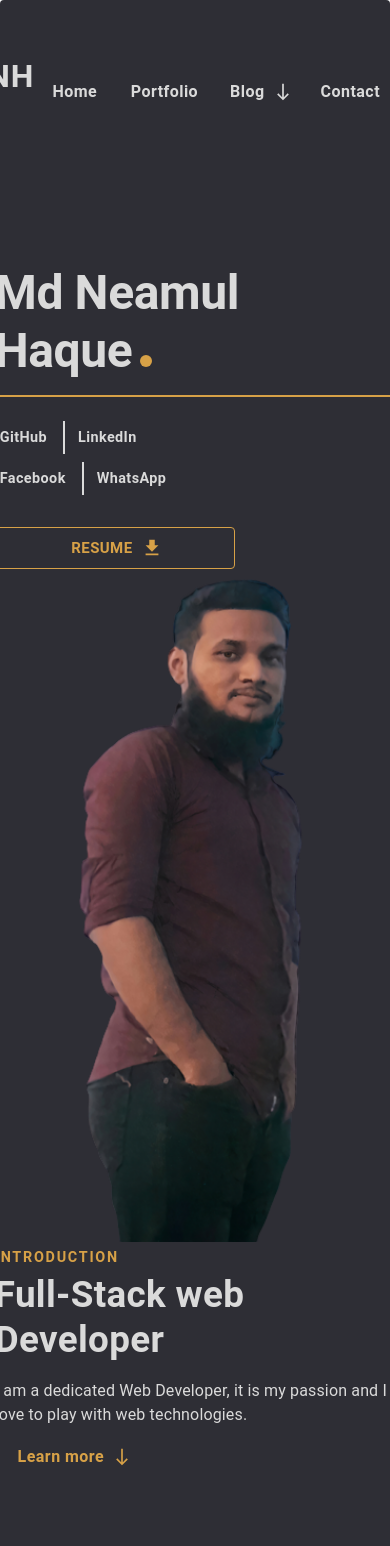
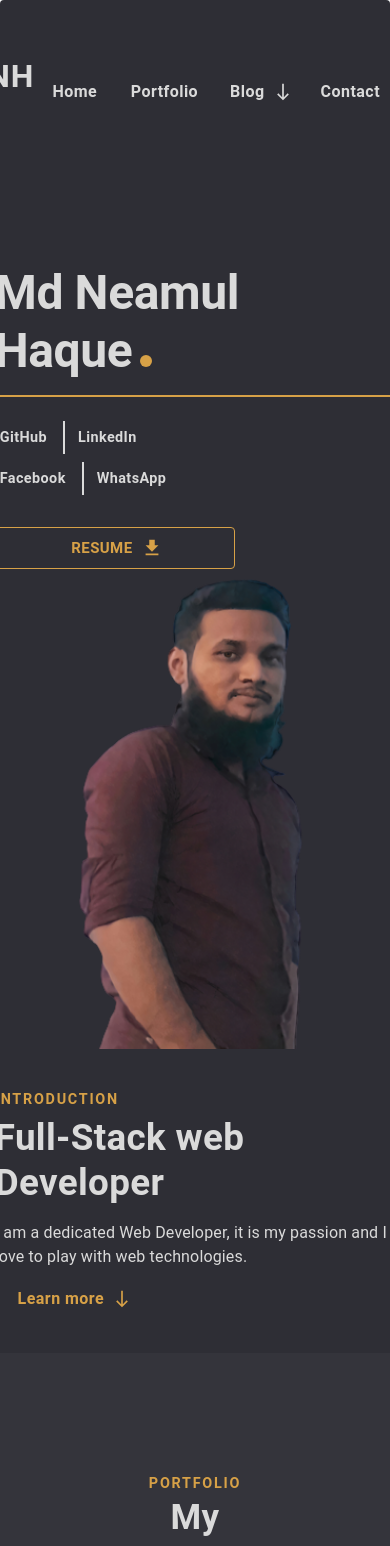
Before and after one commit to Neamul01/portfolio-second-nextjs, a Next.js app: page / in a window 390 px wide. Shown: the top 1546 px of the page. Built offline with nearby package versions, Linux system fonts and the light colour scheme.

Commit message:
introduction section responsive updated

```diff
--- a/components/Blogs/Blogs.tsx
+++ b/components/Blogs/Blogs.tsx
@@ -82,9 +82,7 @@ export const Blogs = () => {
                 }}
             >
                 <Box sx={{
-                    // height: 500,
                     width: "80%",
-                    // overflowY: 'scroll'
                 }}>
                     <ImageList
                         cols={3}
--- a/components/Introduction.tsx
+++ b/components/Introduction.tsx
@@ -1,4 +1,4 @@
-import { Button, Grid, Paper, Stack, Typography } from '@mui/material'
+import { Box, Button, Grid, Paper, Stack, Typography } from '@mui/material'
 import React from 'react'
 import SouthIcon from '@mui/icons-material/South';
 import DownloadIcon from '@mui/icons-material/Download';
@@ -8,7 +8,7 @@ import MyPhoto from 'public/my-pic.png'
 
 export default function Introduction() {
     return (
-        <Paper
+        <Box
             sx={{
                 backgroundColor: 'background.default',
                 backgroundImage: 'none',
@@ -16,6 +16,7 @@ export default function Introduction() {
                 justifyContent: 'center',
                 boxShadow: 'none',
                 overflow: 'hidden',
+                // maxHeight: '80vh',
                 md: {
                     maxHeight: '80vh',
                 },
@@ -27,8 +28,9 @@ export default function Introduction() {
                     backgroundImage: 'none',
                     backgroundColor: 'background.default',
                     boxShadow: 'none ',
-                    my: 6,
+                    mt: 6,
                     p: 4,
+                    pb: 0,
                     width: "75%",
                     flexWrap: 'wrap',
                     md: {
@@ -172,7 +174,7 @@ export default function Introduction() {
                 </Grid >
 
                 {/* picture section  */}
-                <Grid item xs={12} sm={12} md={4} sx={{ m: 'auto' }}>
+                <Grid item xs={12} sm={12} md={4} sx={{ m: 'auto', height: 480, overflow: 'hidden' }}>
                     <Image
                         width={500}
                         height={839}
@@ -185,27 +187,17 @@ export default function Introduction() {
                 <Grid item xs={12} sm={12} md={4}
                     sx={{
                         ml: 'auto',
-                        m: '0',
-                        // sm: {
-                        //     my: '6rem'
-                        // },
-                        // md: {
-                        //     my: '6rem'
-                        // },
-                        // lg: {
-                        //     my: '6rem'
-                        // }
+                        my: 5,
                     }}>
                     <Typography
                         sx={{
                             color: 'text.secondary',
                             textTransform: 'uppercase',
                             width: '100%',
-                            textAlign: 'left',
                             fontWeight: 'bold',
                             fontSize: '0.9rem',
                             letterSpacing: '.12em',
-                            mb: '0.3rem'
+                            mb: '0.3rem',
                         }}>
                         Introduction
                     </Typography>
@@ -236,6 +228,6 @@ export default function Introduction() {
                         endIcon={<SouthIcon />}>Learn more</Button>
                 </Grid   >
             </Grid >
-        </Paper>
+        </Box >
     )
 }
--- a/components/Portfolio.tsx
+++ b/components/Portfolio.tsx
@@ -15,7 +15,6 @@ export const Portfolio = () => {
             sx={{
                 backgroundColor: 'background.paper',
                 backgroundImage: 'none',
-                // display: 'flex',
                 alignItems: 'center',
                 justifyContent: 'center',
                 boxShadow: 'none',
@@ -52,7 +51,8 @@ export const Portfolio = () => {
                         fontSize: "35px",
                         lineHeight: "45px",
                         color: 'text.primary',
-                        fontWeight: "700"
+                        fontWeight: "700",
+                        textAlign: 'center'
                     }}
                 >
                     My Masterpiece Collection
@@ -93,7 +93,7 @@ export const Portfolio = () => {
                         }}>
                         {
                             itemData.map((item, index) => (
-                                <ImageListItem key={index} cols={3} rows={1}>
+                                <ImageListItem key={index} cols={1} rows={1}>
                                     <Typography component='a' href={item.url} target='_blanck'>
                                         <Image
                                             width={400}
```
